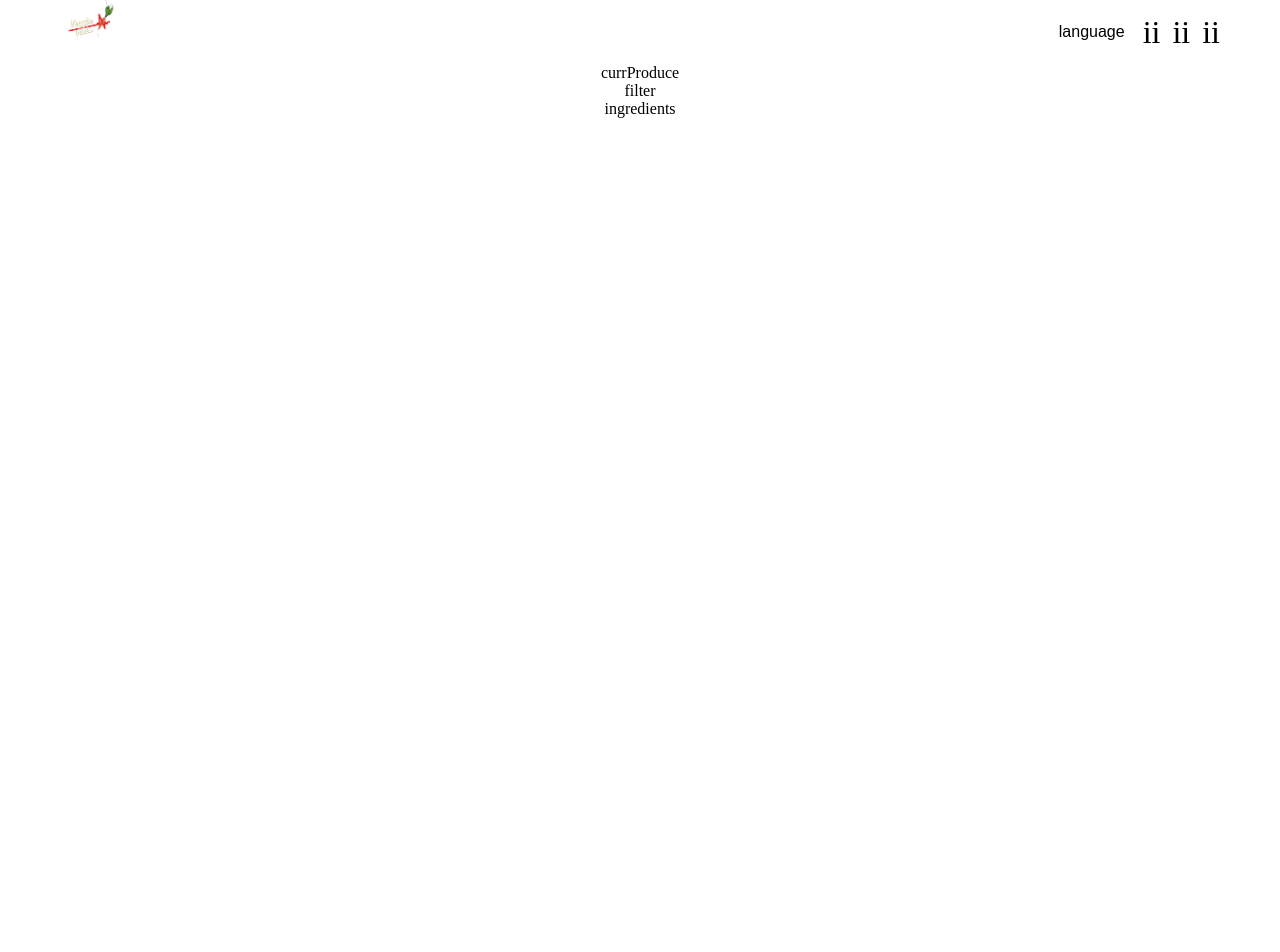
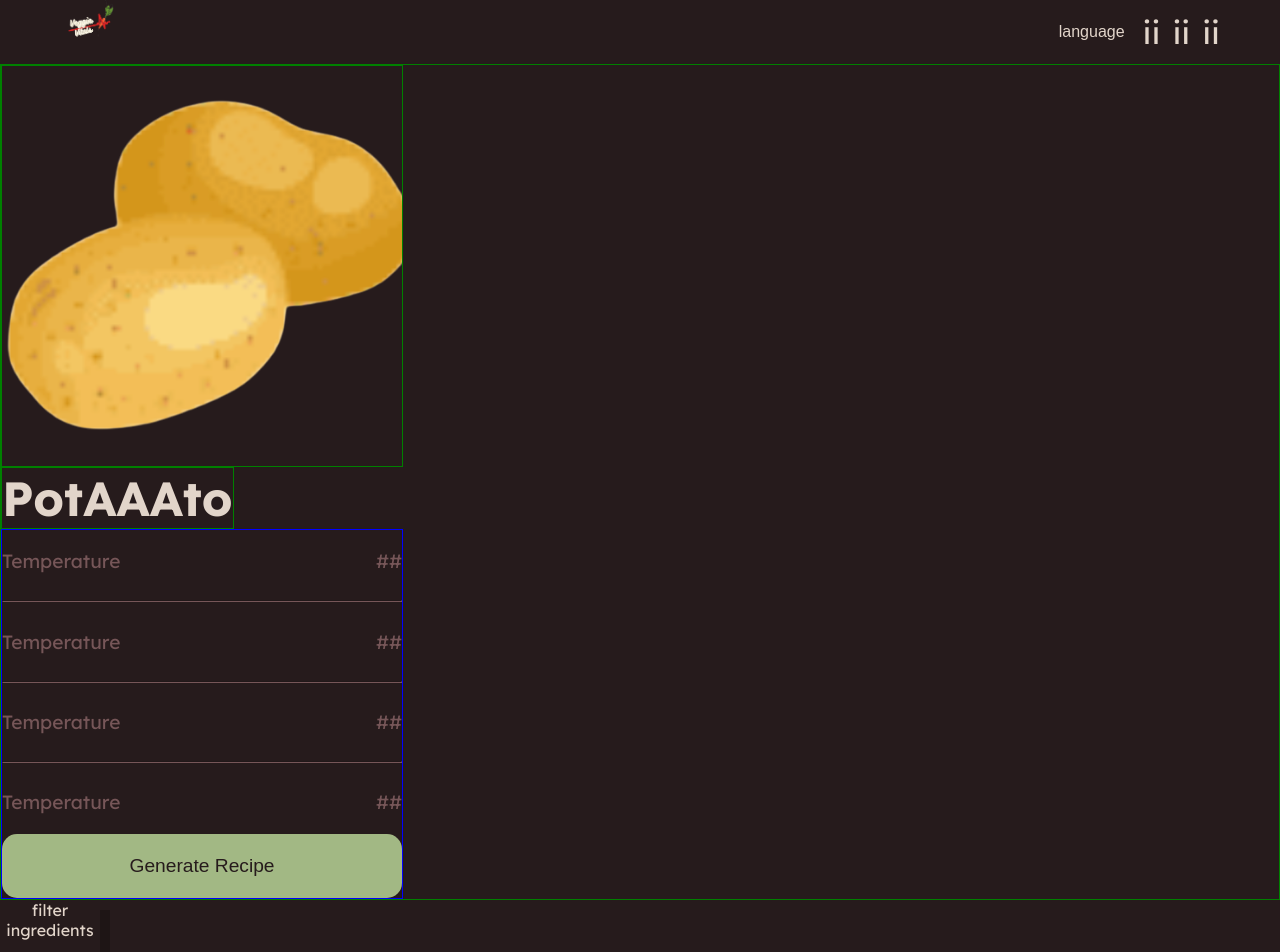
Before and after one commit to LinHong149/VeggieVitals, a React (Create React App) app in the folder veggie_vitals/: page / in a window 1280 px wide. Shown: the top 952 px of the page. Before the commit the page ends 800 px from the top, so only its background shows below. Built offline with nearby package versions, Linux system fonts and the light colour scheme.

Commit message:
current produce

```diff
--- a/veggie_vitals/public/index.html
+++ b/veggie_vitals/public/index.html
@@ -4,6 +4,9 @@
     <meta charset="utf-8" />
     <link rel="icon" href="%PUBLIC_URL%/favicon.ico" />
     <meta name="viewport" content="width=device-width, initial-scale=1" />
+    <link rel="preconnect" href="https://fonts.googleapis.com">
+    <link rel="preconnect" href="https://fonts.gstatic.com" crossorigin>
+    <link href="https://fonts.googleapis.com/css2?family=Lexend:wght@100;200;300;400;500;600;700;800;900&family=Montserrat:wght@100;200;300;400;500;700;800;900&family=Prompt:wght@100;200;300;400;500;600;700;800;900&display=swap" rel="stylesheet">
     <meta name="theme-color" content="#000000" />
     <meta
       name="description"
--- a/veggie_vitals/src/components/currProduce/currProduce.elements.jsx
+++ b/veggie_vitals/src/components/currProduce/currProduce.elements.jsx
@@ -0,0 +1,64 @@
+import styled from "styled-components";
+
+export const Current = styled.div`
+    border: 1px solid green;
+    display: flex;
+    flex-direction: column;
+    align-items: start;
+    gap: 0;
+    justify-content: start;
+`
+
+export const CurrentImage = styled.img`
+    object-fit: cover;
+    border: 1px solid green;
+    width: 50vh;
+    height: 50vh;
+    max-width: 400px;
+    max-height: 400px;
+`
+
+export const CurrentName = styled.h2`
+    font-size: 3rem;
+    border: 1px solid green;
+    margin: 0;
+`
+
+export const CurrentDescription = styled.div`
+    border: 1px solid blue;
+`
+
+export const CurrentDescriptionRow = styled.div`
+    boder: 1px solid purple;
+    display: flex;
+    justify-content: space-between;
+    width: 50vh;
+    max-width: 400px;
+`
+
+export const CurrentTopic = styled.p`
+    font-size: 1.2rem;
+    color: #765658;
+`
+
+export const CurrentStats = styled.p`
+    font-size: 1.2rem;
+    color: #765658;
+`
+
+export const CurrentDescriptionLine = styled.hr`
+    border-color: #765658;
+
+`
+
+export const CurrentButton = styled.button`
+    width: 50vh;
+    max-width: 400px;
+    background-color: #A2B884;
+    border: none;
+    border-radius: 15px;
+    color: #261B1C;
+    max-height: 100px;
+    height: 8vh;
+    font-size: 1.2rem;
+`
--- a/veggie_vitals/src/components/currProduce/currProduce.jsx
+++ b/veggie_vitals/src/components/currProduce/currProduce.jsx
@@ -1,8 +1,46 @@
 import React from 'react'
+import Potato from '../../assets/Potato.png'
+
+import {
+  Current,
+  CurrentImage,
+  CurrentName,
+  CurrentDescription,
+  CurrentDescriptionRow,
+  CurrentTopic,
+  CurrentStats,
+  CurrentDescriptionLine,
+  CurrentButton
+} from './currProduce.elements'
 
 const currProduce = () => {
   return (
-    <div>currProduce</div>
+    <Current>
+      <CurrentImage src={Potato} alt="" />
+      <CurrentName>PotAAAto</CurrentName>
+      <CurrentDescription>
+        <CurrentDescriptionRow>
+          <CurrentTopic>Temperature</CurrentTopic>
+          <CurrentStats>##</CurrentStats>
+        </CurrentDescriptionRow>
+        <CurrentDescriptionLine />
+        <CurrentDescriptionRow>
+          <CurrentTopic>Temperature</CurrentTopic>
+          <CurrentStats>##</CurrentStats>
+        </CurrentDescriptionRow>
+        <CurrentDescriptionLine />
+        <CurrentDescriptionRow>
+          <CurrentTopic>Temperature</CurrentTopic>
+          <CurrentStats>##</CurrentStats>
+        </CurrentDescriptionRow>
+        <CurrentDescriptionLine />
+        <CurrentDescriptionRow>
+          <CurrentTopic>Temperature</CurrentTopic>
+          <CurrentStats>##</CurrentStats>
+        </CurrentDescriptionRow>
+        <CurrentButton>Generate Recipe</CurrentButton>
+      </CurrentDescription>
+    </Current>
   )
 }
 
--- a/veggie_vitals/src/components/nav/nav.elements.jsx
+++ b/veggie_vitals/src/components/nav/nav.elements.jsx
@@ -19,6 +19,7 @@ export const Language = styled.button`
     background: none;
     font-size: 1rem;
     height: 8vh;
+    color: #E2D5CA;
 `
 
 export const Container = styled.div`
--- a/veggie_vitals/src/index.css
+++ b/veggie_vitals/src/index.css
@@ -2,4 +2,7 @@ body {
   margin: 0;
   padding: 0;
   box-sizing: border-box;
+  background-color: #261B1C;
+  color: #E2D5CA;
+  font-family: 'Lexend', sans-serif;
 }
--- a/veggie_vitals/src/pages/home.js
+++ b/veggie_vitals/src/pages/home.js
@@ -10,8 +10,11 @@ const home = () => {
     <div>
         <Nav/>
         <CurrProduce/>
-        <Filter/>
-        <Ingredients/>
+        <div
+        style={{boxShadow:"10px 10px #1E1515", width:'100px', height:'100px'}}>
+            <Filter/>
+            <Ingredients/>
+        </div>
     </div>
   )
 }
```
Also changed, not shown: veggie_vitals/src/assets/Potato.png (added).
